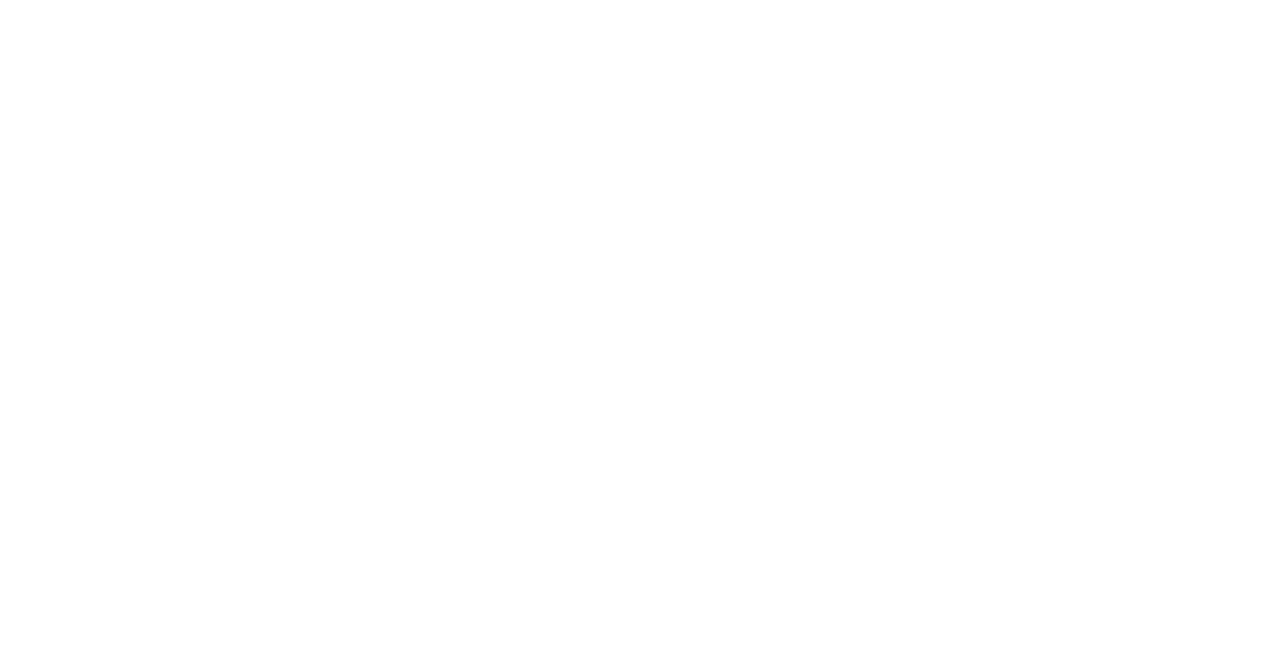
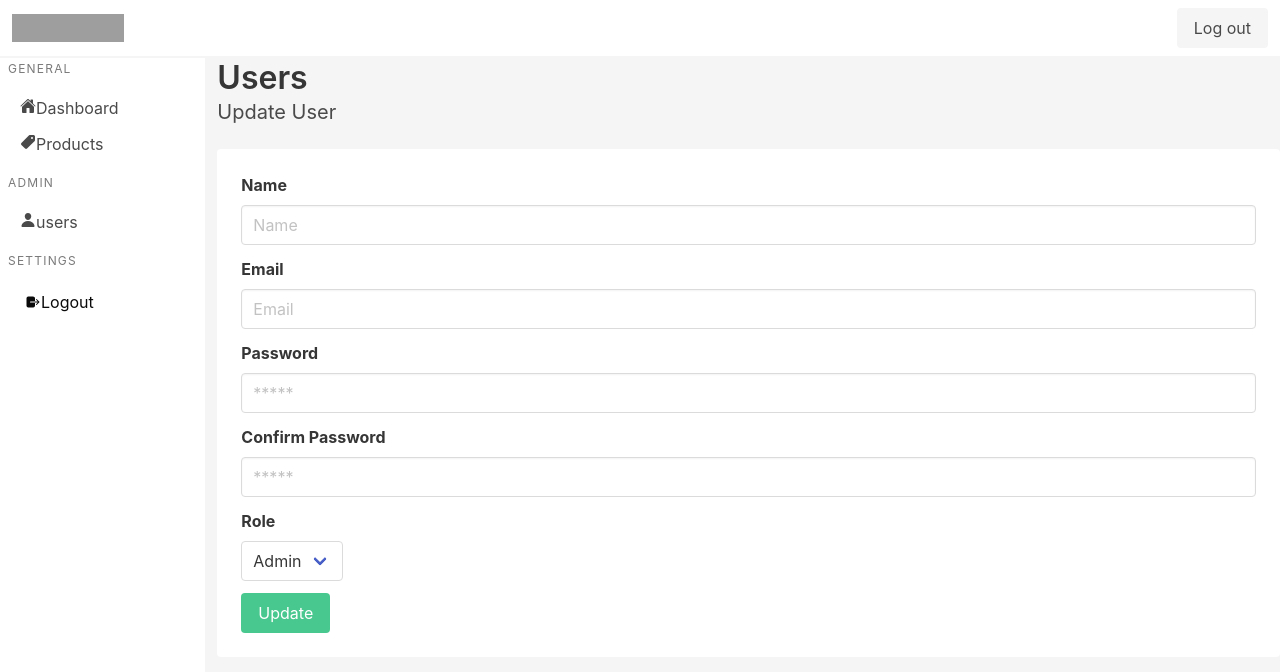
Before and after one commit to AldiRamdani0401/authentication, a React (Create React App) app in the folder frontend/: page /users/edit/1 in a window 1280 px wide. Before the commit this address had no page. Shown: the top 672 px of the page. Built offline with nearby package versions, Linux system fonts and the light colour scheme; grey boxes are pictures that could not be loaded.

Commit message:
Penambahan AddUser dan EditUser

```diff
--- a/frontend/src/App.js
+++ b/frontend/src/App.js
@@ -3,6 +3,8 @@
 import Login from "./components/Login";
 import Users from "./pages/Users";
 import Products from "./pages/Products";
+import AddUser from "./pages/AddUser";
+import EditUser from "./pages/EditUser";
 
 function App() {
   return (
@@ -12,6 +14,8 @@
           <Route path="/" element={<Login/>}/>
           <Route path="/dashboard" element={<Dashboard/>}/>
           <Route path="/users" element={<Users/>}/>
+          <Route path="/users/add" element={<AddUser/>}/>
+          <Route path="/users/edit/:id" element={<EditUser/>}/>
           <Route path="/products" element={<Products/>}/>
         </Routes>
       </BrowserRouter>
--- a/frontend/src/components/FormEditUser.jsx
+++ b/frontend/src/components/FormEditUser.jsx
@@ -0,0 +1,58 @@
+import React from 'react'
+
+const FormEditUser = () => {
+    return (
+        <div>
+            <h1 className='title'>Users</h1>
+            <h2 className='subtitle'>Update User</h2>
+            <div className="card is-shadowless">
+                <div className="card-content">
+                    <div className="content">
+                        <form>
+                            <div className="field">
+                            <label className="label">Name</label>
+                                <div className="control">
+                                    <input type="text" className="input" placeholder='Name'/>
+                                </div>
+                            </div>
+                            <div className="field">
+                            <label className="label">Email</label>
+                                <div className="control">
+                                    <input type="text" className="input" placeholder='Email'/>
+                                </div>
+                            </div>
+                            <div className="field">
+                                <label className="label">Password</label>
+                                <div className="control">
+                                    <input type="password" className="input" placeholder='*****'/>
+                                </div>
+                            </div>
+                            <div className="field">
+                                <label className="label">Confirm Password</label>
+                                <div className="control">
+                                    <input type="password" className="input" placeholder='*****'/>
+                                </div>
+                            </div>
+                            <div className="field">
+                                <label className="label">Role</label>
+                                <div className="select es-fullwidth">
+                                    <select>
+                                        <option value="admin">Admin</option>
+                                        <option value="user">User</option>
+                                    </select>
+                                </div>
+                            </div>
+                            <div className="field">
+                                <div className="control">
+                                    <button className="button is-success">Update</button>
+                                </div>
+                            </div>
+                        </form>
+                    </div>
+                </div>
+            </div>
+        </div>
+    )
+}
+
+export default FormEditUser
--- /dev/null
+++ b/frontend/src/pages/AddUser.jsx
@@ -0,0 +1,13 @@
+import React from 'react'
+import Layout from './Layout'
+import FormAddUser from '../components/FormAddUser'
+
+const AddUser = () => {
+    return (
+        <Layout>
+            <FormAddUser/>
+        </Layout>
+    )
+}
+
+export default AddUser
--- /dev/null
+++ b/frontend/src/pages/EditUser.jsx
@@ -0,0 +1,13 @@
+import React from 'react'
+import Layout from './Layout'
+import FormEditUser from '../components/FormEditUser'
+
+const EditUser = () => {
+    return (
+        <Layout>
+            <FormEditUser/>
+        </Layout>
+    )
+}
+
+export default EditUser
```
